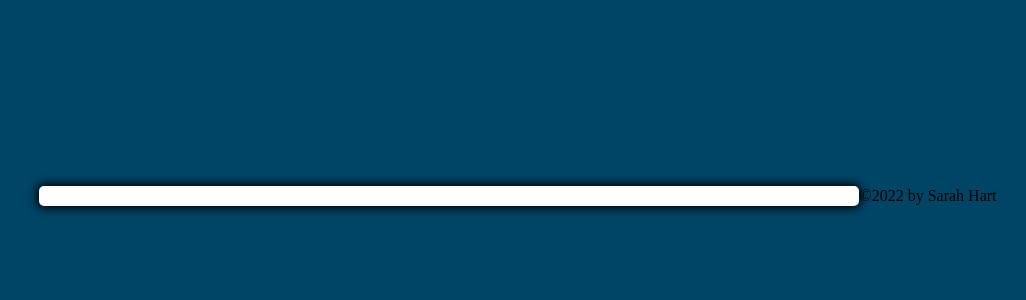
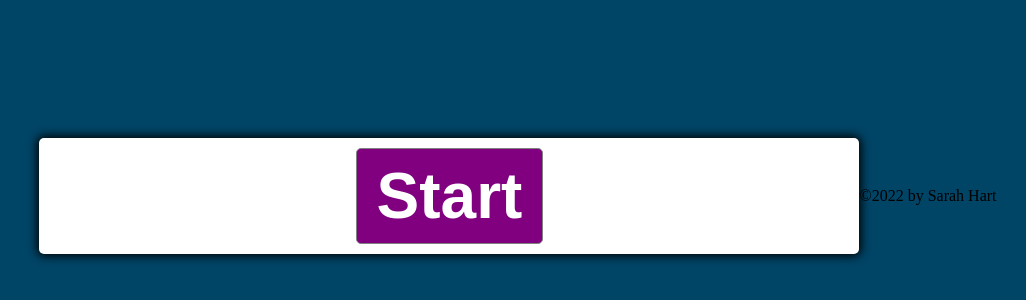
Before and after one commit to sarahhart1997/code-quiz, a plain HTML site: page index.html in a window 1280 px wide. Shown: the part 204-504 px from the top of the page, without its empty margins (122-1148 px from the left). Drawn offline with Linux system fonts and the light colour scheme.

Commit message:
start button event listener

```diff
--- a/develop/css/style.css
+++ b/develop/css/style.css
@@ -80,3 +80,10 @@ body.wrong {
 .hide {
     display: none;
 }
+
+/* start button larger */
+.start-btn {
+    font-size: 4rem;
+    font-weight: bold;
+    padding: 10px 20px;
+}
--- a/develop/js/script.js
+++ b/develop/js/script.js
@@ -1,4 +1,10 @@
+const startButton = document.getElementById('start-btn')
 
+startButton.addEventListener('click', startGame)
+
+function startGame() {
+    startButton.classList.add('hide')
+}
 
 //questions
 var questions = [
--- a/index.html
+++ b/index.html
@@ -18,6 +18,9 @@
                 <button class="btn">Answer 4</button>
             </div>
         </div>
+        <div class="controls">
+            <button id="start-btn" class="start-btn btn">Start</button>
+        </div>
     </div>
 </body>
 
```
